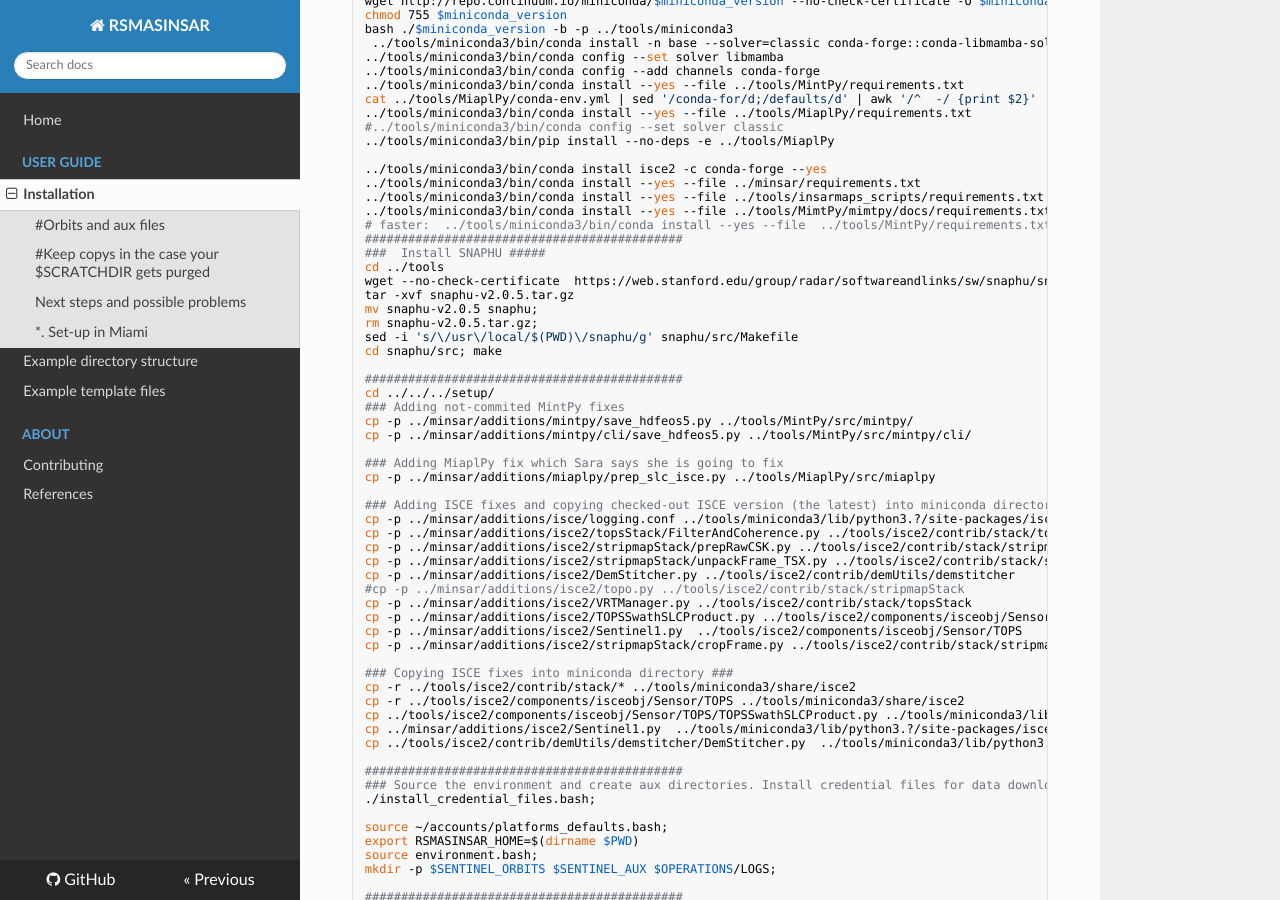
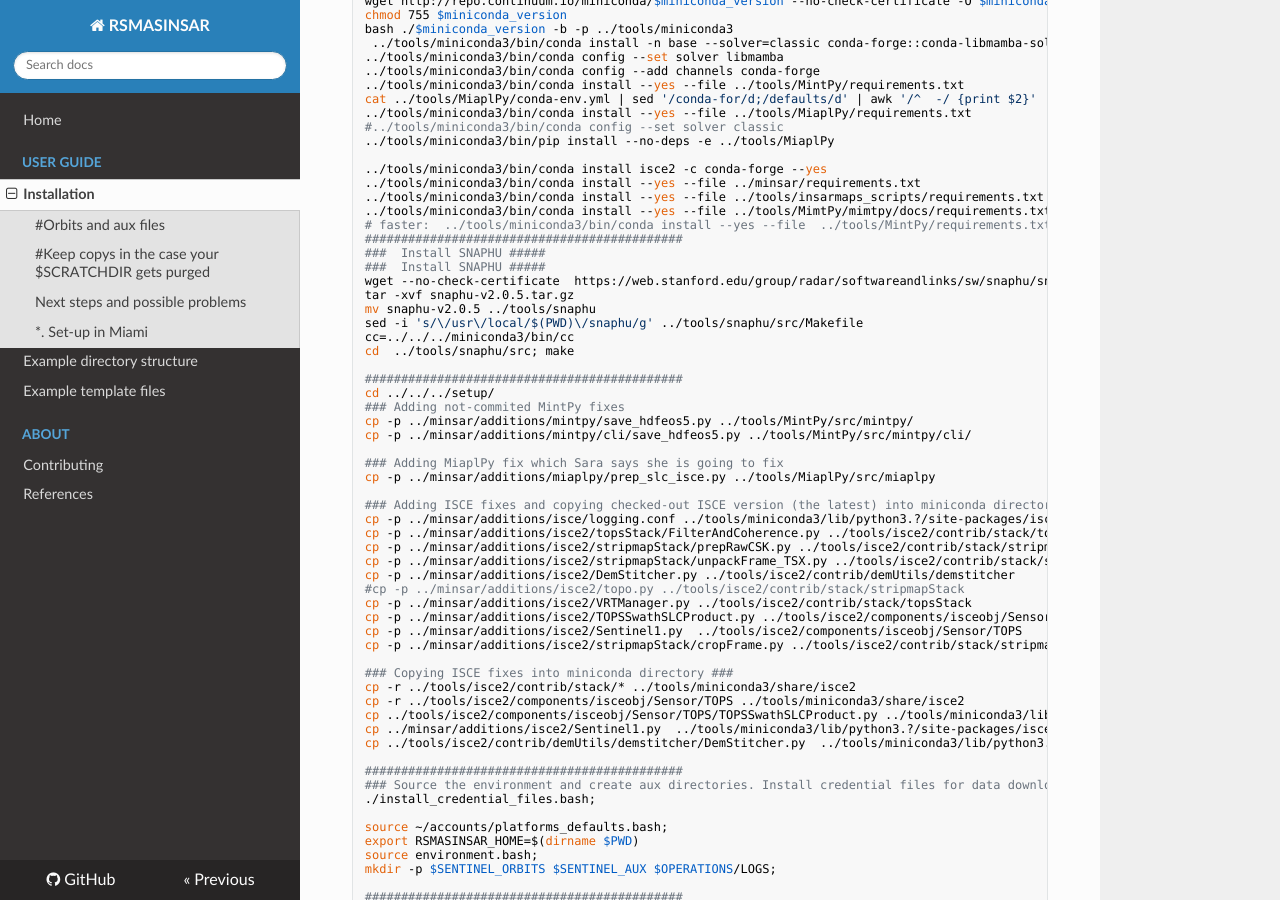
Before and after one commit to geodesymiami/rsmas_insar, an MkDocs documentation site: the page built from docs/installation.md, in a window 1280 px wide and 900 px high, scrolled down 888 px. Built offline with MkDocs 1.6.1, drawn with Linux system fonts in a browser that asks for light colours; nearby versions of some CDN libraries.

Commit message:
Update installation.md

```diff
--- a/docs/installation.md
+++ b/docs/installation.md
@@ -62,13 +62,13 @@
 # faster:  ../tools/miniconda3/bin/conda install --yes --file  ../tools/MintPy/requirements.txt  isce2 -c conda-forge (but needs the memory of a node)
 ############################################
 ###  Install SNAPHU #####
-cd ../tools
+###  Install SNAPHU #####
 wget --no-check-certificate  https://web.stanford.edu/group/radar/softwareandlinks/sw/snaphu/snaphu-v2.0.5.tar.gz
 tar -xvf snaphu-v2.0.5.tar.gz
-mv snaphu-v2.0.5 snaphu;
-rm snaphu-v2.0.5.tar.gz;
-sed -i 's/\/usr\/local/$(PWD)\/snaphu/g' snaphu/src/Makefile
-cd snaphu/src; make
+mv snaphu-v2.0.5 ../tools/snaphu
+sed -i 's/\/usr\/local/$(PWD)\/snaphu/g' ../tools/snaphu/src/Makefile
+cc=../../../miniconda3/bin/cc
+cd  ../tools/snaphu/src; make
 
 ############################################
 cd ../../../setup/
```
